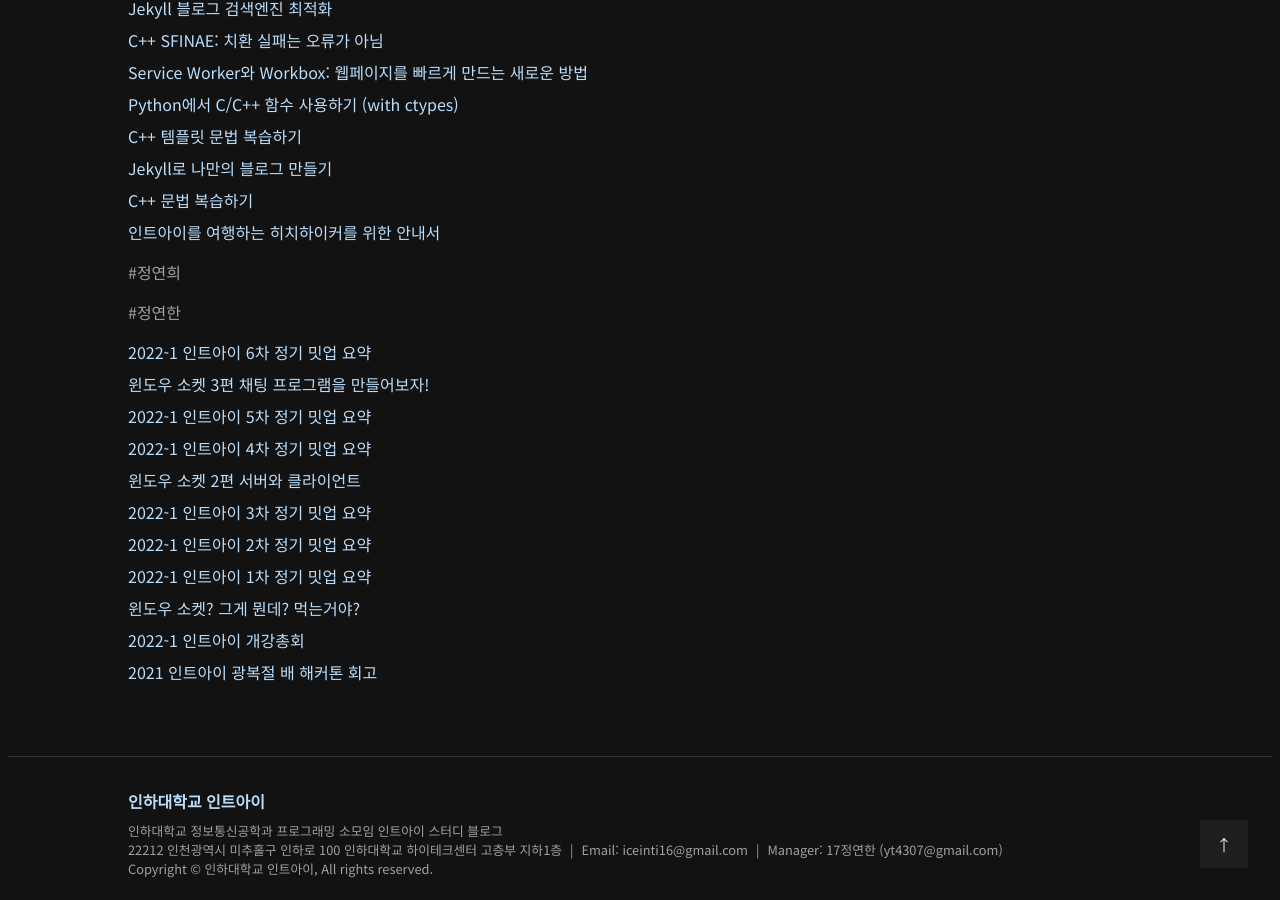
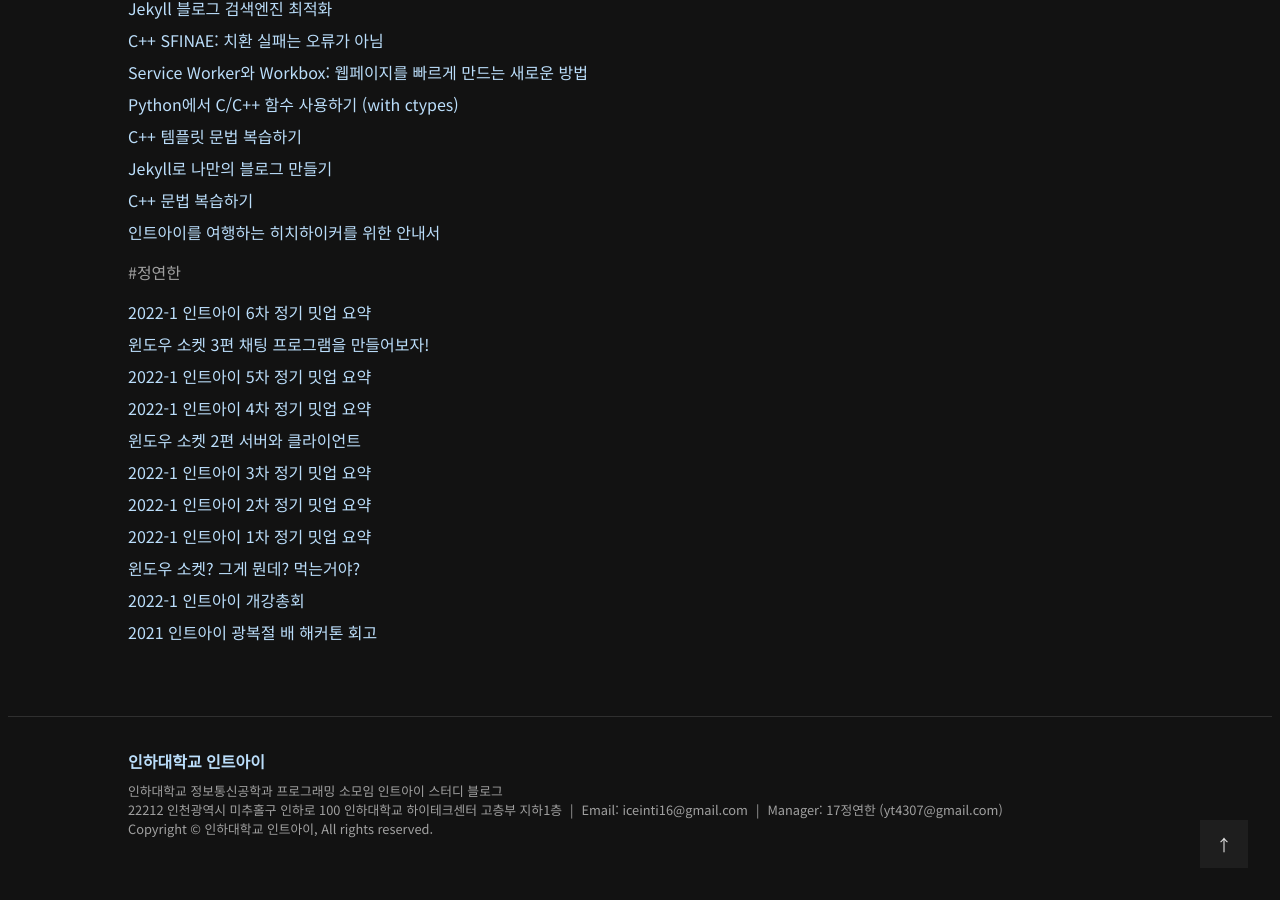
Before and after one commit to int-i/int-i.github.io, a Jekyll site: the page built from authors.html, in a window 1280 px wide and 900 px high, scrolled down 2418 px. Built offline with Jekyll 4.4.1, drawn with Linux system fonts in a browser that asks for light colours; after the commit the page ends 3288 px from its top, so only the background shows below that.

Commit message:
Hide empty post author

```diff
--- a/authors.html
+++ b/authors.html
@@ -11,7 +11,7 @@
       {% assign author_id = author[0] %}
       {% assign author_name = author[1].name %}
       {% assign author_posts = site.posts | where: "author", author_id %}
-      {% if author_posts.size %}
+      {% if author_posts.size > 0 %}
       <h2 id="{{ author_id }}" class="box__title">#{{ author_name }}</h2>
       <ul class="list">
         {% for post in author_posts %}
```
